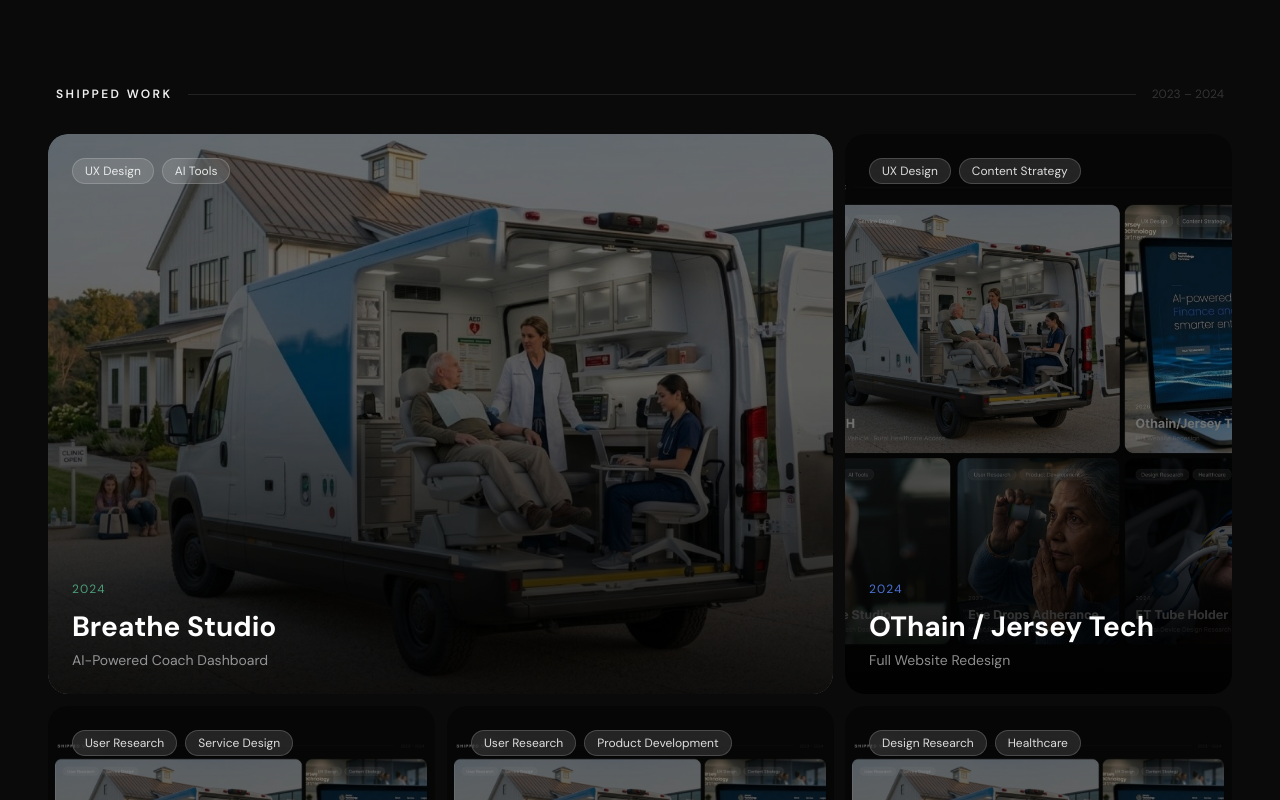
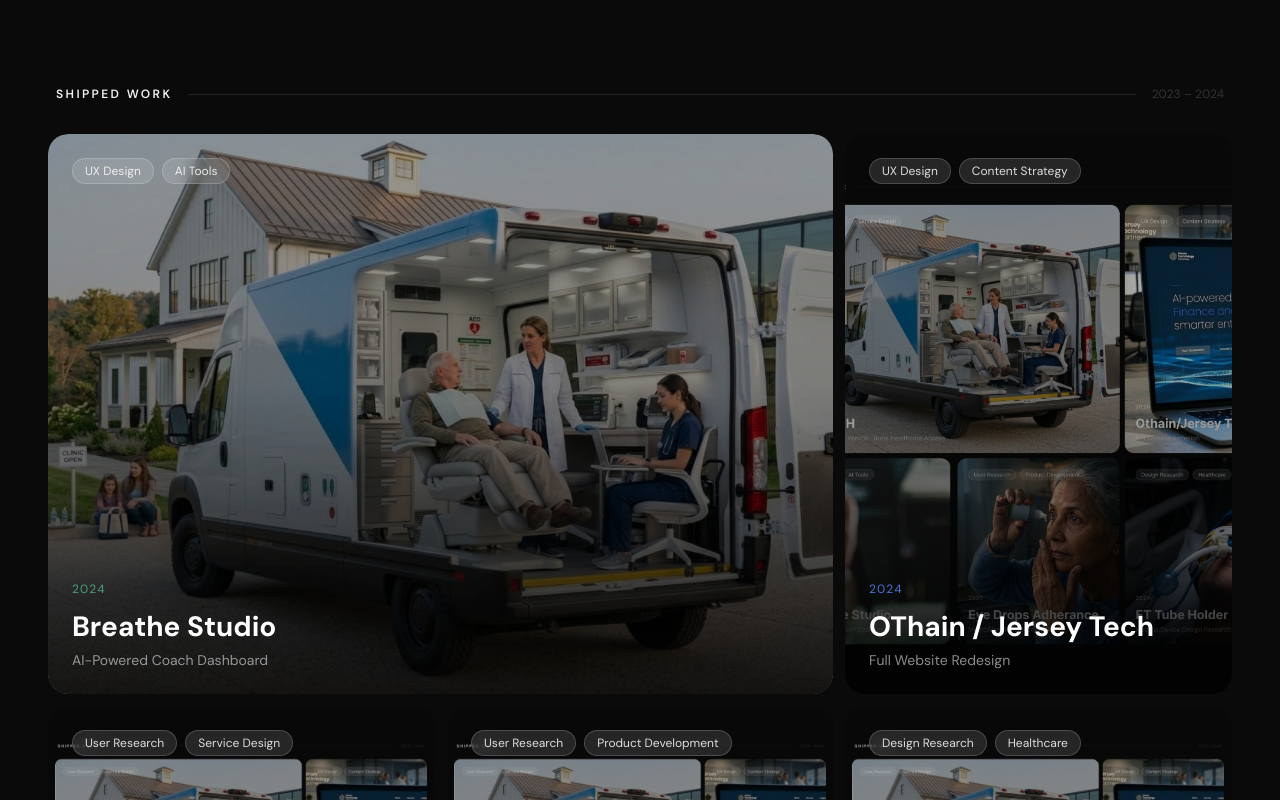
Before and after one commit to riajohndesign/Portfolio-Ria-, a React (Vite) app: page / in a window 1280 px wide. Shown: the part 880-1680 px from the top of the page. Built offline with nearby package versions, Linux system fonts and the light colour scheme.

Commit message:
Lighten project card image tint from 45% to 25%

```diff
--- a/src/app/components/HomePage.tsx
+++ b/src/app/components/HomePage.tsx
@@ -461,7 +461,7 @@ function ProjectCard({
             }}
           />
           {/* Base dark tint */}
-          <div className="absolute inset-0" style={{ background: "rgba(0,0,0,0.45)" }} />
+          <div className="absolute inset-0" style={{ background: "rgba(0,0,0,0.25)" }} />
           {/* Bottom gradient for text legibility */}
           <div
             className="absolute inset-0"
```
